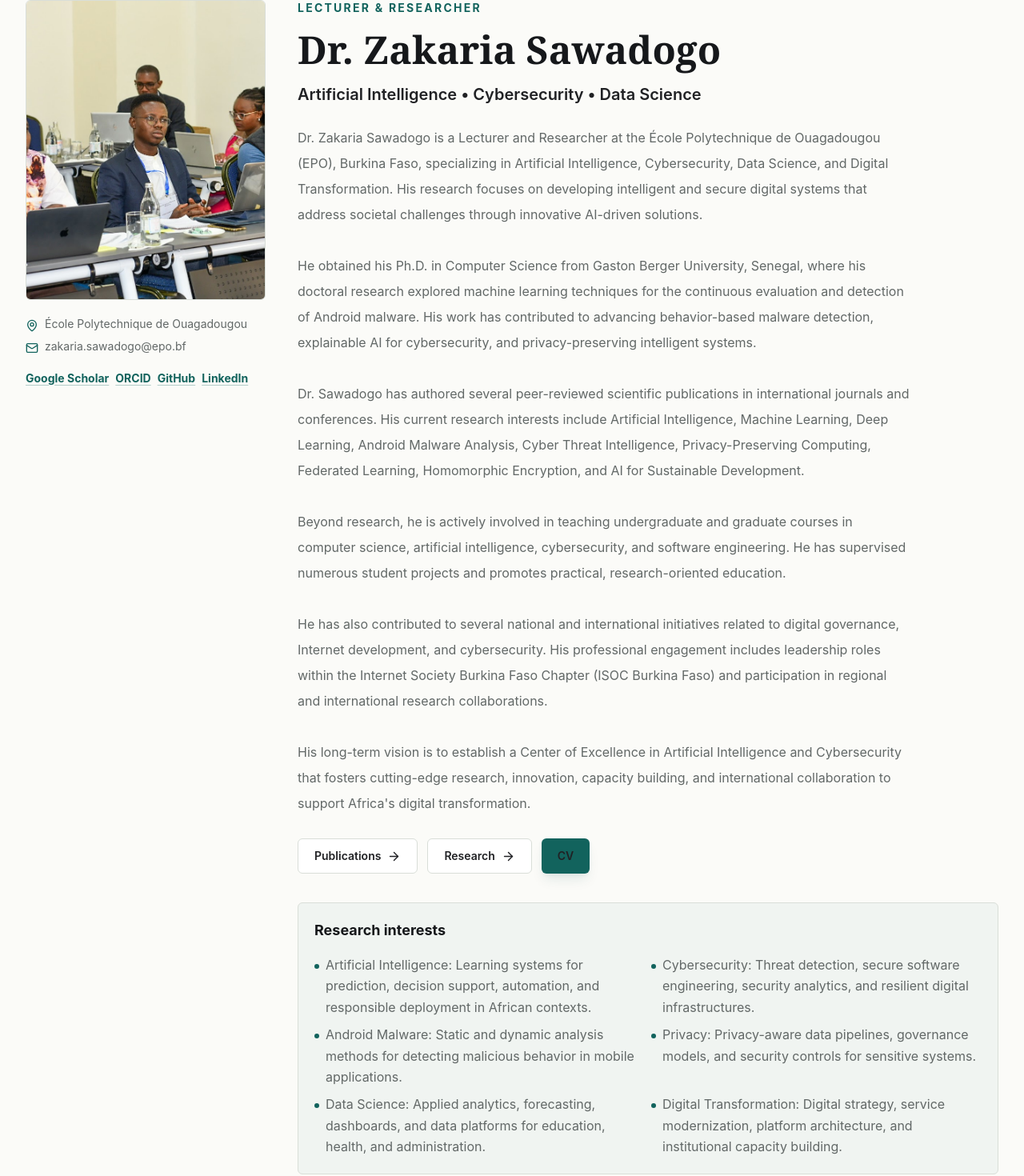
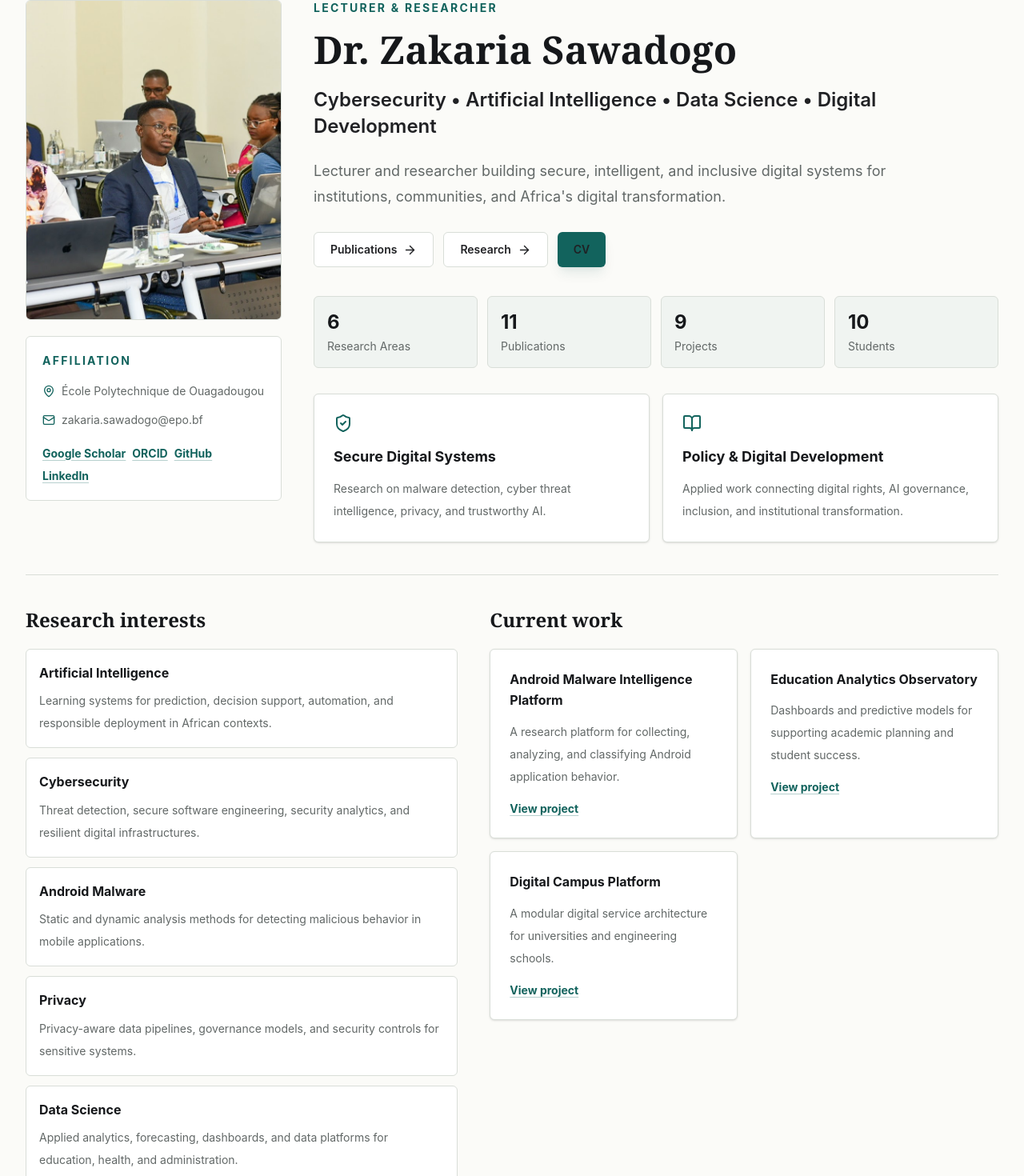
Before and after one commit to zakaria-sawadogo/zs, a Next.js app: page / in a window 1280 px wide. Shown: the part 113-1583 px from the top of the page at 80% size. Built offline with nearby package versions, Linux system fonts and the light colour scheme.

Commit message:
Improve homepage organization

```diff
--- a/app/page.tsx
+++ b/app/page.tsx
@@ -1,6 +1,6 @@
 import Image from "next/image";
 import Link from "next/link";
-import { ArrowRight, Mail, MapPin } from "lucide-react";
+import { ArrowRight, BookOpen, Mail, MapPin, ShieldCheck } from "lucide-react";
 import { Container } from "@/components/design/container";
 import { Card } from "@/components/design/card";
 import { Badge } from "@/components/design/badge";
@@ -19,6 +19,8 @@ import { withBasePath } from "@/lib/paths";
 
 export default function HomePage() {
   const selectedPublications = publications.slice(0, 6);
+  const featuredProjects = projects.slice(0, 4);
+  const latestExperience = experience.slice(0, 3);
   const selectedServices = [
     ...awards.slice(0, 2).map((item) => `${item.year}: ${item.title}`),
     ...talks.slice(0, 2).map((item) => `${item.date.slice(0, 4)}: ${item.title}`)
@@ -26,7 +28,7 @@ export default function HomePage() {
 
   return (
     <Container className="py-10 lg:py-14">
-      <section className="grid gap-10 border-b border-[var(--line)] pb-10 lg:grid-cols-[300px_1fr]">
+      <section className="grid gap-10 border-b border-[var(--line)] pb-10 lg:grid-cols-[320px_1fr]">
         <aside className="lg:sticky lg:top-20 lg:self-start">
           <div className="overflow-hidden rounded-md border border-[var(--line)] bg-[var(--panel)]">
             <Image
@@ -38,9 +40,11 @@ export default function HomePage() {
               className="aspect-[4/5] w-full object-cover"
             />
           </div>
-          <div className="mt-5 space-y-2 text-sm text-[var(--muted)]">
-            <p className="flex items-start gap-2"><MapPin size={16} className="mt-1 text-[var(--brand)]" /> {profile.institution}</p>
-            <p className="flex items-start gap-2"><Mail size={16} className="mt-1 text-[var(--brand)]" /> {profile.email}</p>
+          <div className="mt-5 rounded-md border border-[var(--line)] bg-[var(--panel)] p-5">
+            <p className="text-sm font-bold uppercase tracking-[0.16em] text-[var(--brand)]">Affiliation</p>
+            <div className="mt-4 space-y-3 text-sm leading-6 text-[var(--muted)]">
+              <p className="flex items-start gap-2"><MapPin size={16} className="mt-1 shrink-0 text-[var(--brand)]" /> {profile.institution}</p>
+              <p className="flex items-start gap-2"><Mail size={16} className="mt-1 shrink-0 text-[var(--brand)]" /> {profile.email}</p>
             </div>
             <div className="mt-5 flex flex-wrap gap-2">
               {social.slice(0, 4).map((item) => (
@@ -49,15 +53,20 @@ export default function HomePage() {
                 </Link>
               ))}
             </div>
+          </div>
         </aside>
 
         <div>
           <p className="text-sm font-bold uppercase tracking-[0.16em] text-[var(--brand)]">{profile.title}</p>
-          <h1 className="mt-3 font-serif text-4xl font-bold leading-tight text-[var(--ink)] sm:text-5xl">
+          <h1 className="mt-3 max-w-4xl font-serif text-4xl font-bold leading-tight text-[var(--ink)] sm:text-5xl">
             {profile.name}
           </h1>
-          <p className="mt-3 text-xl font-semibold text-[var(--foreground)]">{profile.headline}</p>
-          <p className="mt-6 max-w-3xl whitespace-pre-line leading-8 text-[var(--muted)]">{profile.bio}</p>
+          <p className="mt-4 max-w-4xl text-2xl font-semibold leading-snug text-[var(--foreground)]">
+            {profile.headline}
+          </p>
+          <p className="mt-6 max-w-3xl text-lg leading-8 text-[var(--muted)]">
+            Lecturer and researcher building secure, intelligent, and inclusive digital systems for institutions, communities, and Africa's digital transformation.
+          </p>
 
           <div className="mt-7 flex flex-wrap gap-3">
             <Button href="/publications" variant="secondary">
@@ -71,16 +80,59 @@ export default function HomePage() {
             </Button>
           </div>
 
-          <div className="mt-9 rounded-md border border-[var(--line)] bg-[var(--soft)] p-5">
-            <h2 className="text-lg font-bold text-[var(--ink)]">Research interests</h2>
-            <ul className="mt-4 grid gap-2 text-[var(--muted)] sm:grid-cols-2">
+          <div className="mt-9 grid gap-3 sm:grid-cols-4">
+            {profile.stats.map((item) => (
+              <div className="rounded-md border border-[var(--line)] bg-[var(--soft)] p-4" key={item.label}>
+                <p className="text-2xl font-bold text-[var(--ink)]">{item.value}</p>
+                <p className="mt-1 text-sm text-[var(--muted)]">{item.label}</p>
+              </div>
+            ))}
+          </div>
+
+          <div className="mt-8 grid gap-4 md:grid-cols-2">
+            <Card className="p-5">
+              <ShieldCheck className="mb-4 size-6 text-[var(--brand)]" />
+              <h2 className="text-lg font-bold text-[var(--ink)]">Secure Digital Systems</h2>
+              <p className="mt-3 text-sm leading-7 text-[var(--muted)]">
+                Research on malware detection, cyber threat intelligence, privacy, and trustworthy AI.
+              </p>
+            </Card>
+            <Card className="p-5">
+              <BookOpen className="mb-4 size-6 text-[var(--brand)]" />
+              <h2 className="text-lg font-bold text-[var(--ink)]">Policy & Digital Development</h2>
+              <p className="mt-3 text-sm leading-7 text-[var(--muted)]">
+                Applied work connecting digital rights, AI governance, inclusion, and institutional transformation.
+              </p>
+            </Card>
+          </div>
+        </div>
+      </section>
+
+      <section className="grid gap-10 border-b border-[var(--line)] py-10 lg:grid-cols-[0.85fr_1fr]">
+        <div>
+          <h2 className="font-serif text-2xl font-bold text-[var(--ink)]">Research interests</h2>
+          <ul className="mt-5 grid gap-3">
             {research.map((item) => (
-                <li className="flex gap-2" key={item.slug}>
-                  <span className="mt-3 size-1.5 shrink-0 rounded-full bg-[var(--brand)]" />
-                  <span>{item.area}: {item.description}</span>
+              <li className="rounded-md border border-[var(--line)] bg-[var(--panel)] p-4" key={item.slug}>
+                <p className="font-bold text-[var(--ink)]">{item.area}</p>
+                <p className="mt-2 text-sm leading-7 text-[var(--muted)]">{item.description}</p>
               </li>
             ))}
           </ul>
+        </div>
+
+        <div>
+          <h2 className="font-serif text-2xl font-bold text-[var(--ink)]">Current work</h2>
+          <div className="mt-5 grid gap-4 sm:grid-cols-2">
+            {featuredProjects.map((project) => (
+              <Card className="p-5" key={project.title}>
+                <h3 className="font-bold text-[var(--ink)]">{project.title}</h3>
+                <p className="mt-3 text-sm leading-7 text-[var(--muted)]">{project.description}</p>
+                <Link href="/projects" className="academic-link mt-4 inline-flex text-sm">
+                  View project
+                </Link>
+              </Card>
+            ))}
           </div>
         </div>
       </section>
@@ -121,7 +173,7 @@ export default function HomePage() {
           <Card>
             <h2 className="mb-4 text-lg font-bold">Current projects</h2>
             <div className="grid gap-3">
-              {projects.map((project) => (
+              {featuredProjects.map((project) => (
                 <Link href="/projects" className="academic-link text-sm" key={project.title}>{project.title}</Link>
               ))}
             </div>
@@ -139,7 +191,7 @@ export default function HomePage() {
         <div>
           <h2 className="font-serif text-2xl font-bold">Experience</h2>
           <ul className="mt-4 space-y-3 text-sm text-[var(--muted)]">
-            {experience.map((item) => (
+            {latestExperience.map((item) => (
               <li key={item.role}>
                 <strong className="text-[var(--foreground)]">{item.role}</strong>, {item.organization} ({item.start}-{item.end})
               </li>
--- a/components/layout/language-runtime.tsx
+++ b/components/layout/language-runtime.tsx
@@ -12,7 +12,15 @@ const dictionary: Record<string, string> = {
   "Contact": "Contact",
   "Lecturer & Researcher": "Enseignant-Chercheur",
   "Artificial Intelligence • Cybersecurity • Data Science": "Intelligence Artificielle • Cybersécurité • Science des Données",
+  "Cybersecurity • Artificial Intelligence • Data Science • Digital Development": "Cybersécurité • Intelligence Artificielle • Science des Données • Développement Numérique",
+  "Lecturer and researcher building secure, intelligent, and inclusive digital systems for institutions, communities, and Africa's digital transformation.": "Enseignant-chercheur développant des systèmes numériques sécurisés, intelligents et inclusifs pour les institutions, les communautés et la transformation numérique de l’Afrique.",
   "Research interests": "Intérêts de recherche",
+  "Secure Digital Systems": "Systèmes numériques sécurisés",
+  "Research on malware detection, cyber threat intelligence, privacy, and trustworthy AI.": "Recherche sur la détection des malwares, la cyber threat intelligence, la confidentialité et l’IA digne de confiance.",
+  "Policy & Digital Development": "Politiques publiques et développement numérique",
+  "Applied work connecting digital rights, AI governance, inclusion, and institutional transformation.": "Travaux appliqués reliant droits numériques, gouvernance de l’IA, inclusion et transformation institutionnelle.",
+  "Current work": "Travaux en cours",
+  "View project": "Voir le projet",
   "Selected Recent Publications": "Publications récentes sélectionnées",
   "All publications": "Toutes les publications",
   "Current projects": "Projets en cours",
--- a/data/profile.json
+++ b/data/profile.json
@@ -1,7 +1,7 @@
 {
   "name": "Dr. Zakaria Sawadogo",
   "title": "Lecturer & Researcher",
-  "headline": "Artificial Intelligence • Cybersecurity • Data Science",
+  "headline": "Cybersecurity • Artificial Intelligence • Data Science • Digital Development",
   "institution": "École Polytechnique de Ouagadougou",
   "location": "Ouagadougou, Burkina Faso",
   "email": "zakaria.sawadogo@epo.bf",
```
Lines whose indentation alone changed are shown as unchanged.
